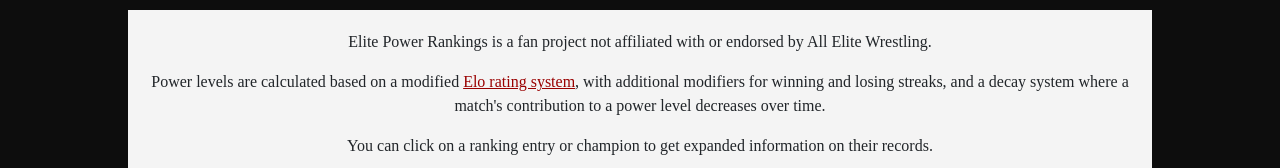
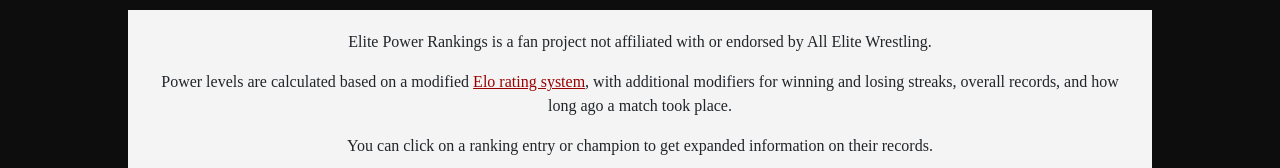
Before and after one commit to johnestes4/aew-frontend, an Angular app: page / in a window 1280 px wide. Shown: the part 203-371 px from the top of the page. Built offline with nearby package versions, Linux system fonts and the light colour scheme; no server answers; a web font is replaced by a local one.

Commit message:
slightly reworded the info panel

```diff
--- a/src/app/app.component.html
+++ b/src/app/app.component.html
@@ -8,8 +8,8 @@
       Power levels are calculated based on a modified
       <a href="https://en.wikipedia.org/wiki/Elo_rating_system"
         >Elo rating system</a
-      >, with additional modifiers for winning and losing streaks, and a decay
-      system where a match's contribution to a power level decreases over time.
+      >, with additional modifiers for winning and losing streaks, overall
+      records, and how long ago a match took place.
     </p>
     <p>
       You can click on a ranking entry or champion to get expanded information
```
